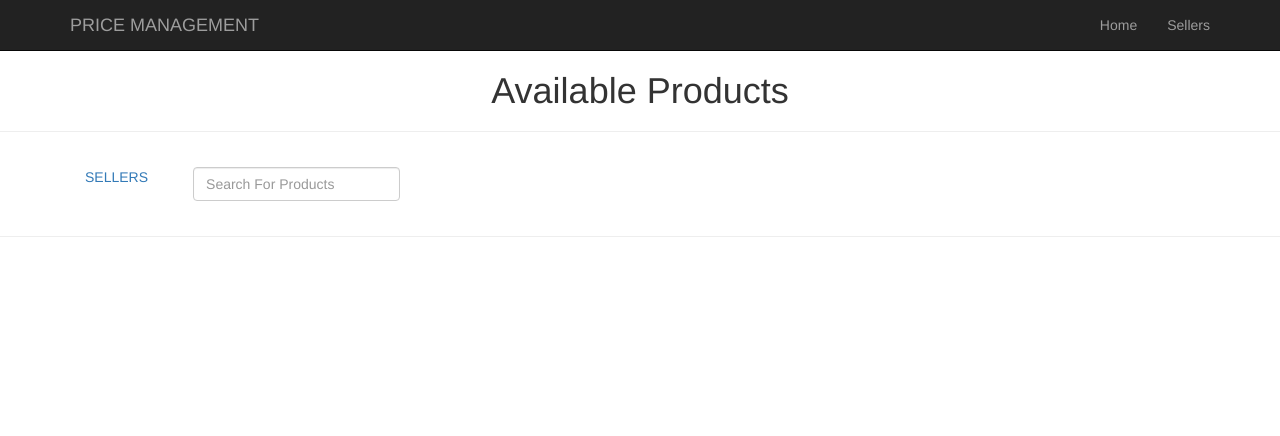
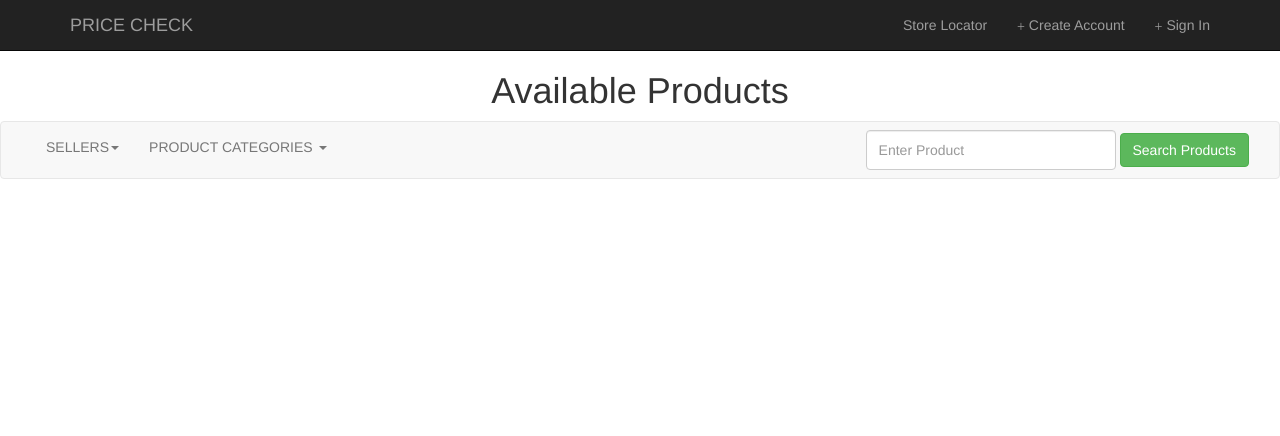
Before and after one commit to mariammwanje/pricecheck, a Django app: page /products/ in a window 1280 px wide. Shown: the top 436 px of the page. Run offline with Django 3.2, Linux system fonts and the light colour scheme; data that the repository does not hold is empty; some libraries are stand-ins or nearby versions; some web fonts are replaced.

Commit message:
More Modification on the landing page(product landing)

```diff
--- a/assets/css/main.css
+++ b/assets/css/main.css
@@ -12,6 +12,20 @@ i {
 /*padding-bottom:20px;*/
 /*background-color:#efefef;*/
 /*}*/
+/*@media screen and (min-width:768px){*/
+.navbar-brand-centered {
+    position: absolute;
+    left: 50%;
+    display: block;
+    width: 160px;
+    text-align: center;
+    background-color: #eee;
+}
+
+.navbar > .container .navbar-brand-centered,
+.navbar > .container-fluid .navbar-brand-centered {
+    margin-left: -80px;
+}
 
 .nav > li .count {
     position: fixed;
@@ -189,3 +203,6 @@ footer a:hover {
 [data-slide="prev"] {
     margin-right: 10px;
 }
+
+
+/*}*/
--- a/products/templates/products/products_landing.html
+++ b/products/templates/products/products_landing.html
@@ -7,43 +7,97 @@
 {% block content %}
     {#    {% if request.user.is_authenticated %}#}
     <h1 align="center">Available Products</h1>
+    <nav class="navbar navbar-default">
+        <div class="container-fluid">
+            <!-- Brand and toggle get grouped for better mobile display -->
+            <div class="navbar-header">
+                <button type="button" class="navbar-toggle collapsed" data-toggle="collapse"
+                        data-target="#bs-example-navbar-collapse-1" aria-expanded="false">
+                    <span class="sr-only">Toggle navigation</span>
+                    <span class="icon-bar"></span>
+                    <span class="icon-bar"></span>
+                    <span class="icon-bar"></span>
+                </button>
+                {#                <a class="navbar-brand" href="#">Brand</a>#}
+            </div>
 
-    <hr>
-    <div class="container" align="center">
+            <!-- Collect the nav links, forms, and other content for toggling -->
+            <div class="collapse navbar-collapse" id="bs-example-navbar-collapse-1">
+                <ul class="nav navbar-nav">
+                    {#                    <li class="active"><a href="#">SELLERS<span class="sr-only">(current)</span></a></li>#}
+                    <li class="dropdown">
+                        <a href="#" class="dropdown-toggle" data-toggle="dropdown" role="button" aria-haspopup="true"
+                           aria-expanded="false">SELLERS<span class="caret"></span></a>
+                        <ul class="dropdown-menu">
+                            <li><a href="{% url 'sellers:seller_list' %}">SUPERMARKETS</a></li>
+                            <li><a href="#">LOCAL MARKETS</a></li>
 
-        <ul class="nav navbar-nav">
+                        </ul>
+                    </li>
+                    <li class="dropdown">
+                        <a href="#" class="dropdown-toggle" data-toggle="dropdown" role="button" aria-haspopup="true"
+                           aria-expanded="false">PRODUCT CATEGORIES <span class="caret"></span></a>
+                        <ul class="dropdown-menu">
+                            <li><a href="#">SMART PHONES</a></li>
+                            <li><a href="#">BAKERY</a></li>
+                            <li><a href="#">ELECTRONICS</a></li>
+                            <li><a href="#">FRUITS AND VEGETABLES</a></li>
 
-            <li><a href="# "></i> SELLERS </a></li>
-            <li>
-                <div class="panel-body">
-                    <div class="col-md-12">
-                        <div id="search_block_top" align="center">
-                            <div id="search_block_top_wrap">
-                                <form id="searchbox" method="get"
-                                      action="{% url 'products:products_landing' %}">
-                                    <input class="search_query form-control" type="text"
-                                           id="search_query_top"
-                                           placeholder="Search For Products" name="search"/>
-                                    {#                                <button type="submit" class="btn btn-success button-search">Search Products</button>#}
-                                </form>
-                            </div>
-                        </div>
+                        </ul>
+                    </li>
+                </ul>
 
-                    </div>
-                </div>
-            </li>
-        </ul>
-    </div>
+                <ul class="nav navbar-nav navbar-right">
 
-    <hr>
-    {#    {% for product in object_list %}#}
-    {#    <div class="col-sm-3">#}
-    {#        <br>#}
-    {#        <img class='img-responsive' src="../media/{{ product.image }}" width="150" height="113">#}
-    {#        {{ product.product_name }}<br>Ug.Shs {{ product.price }} Each<br>{{ product.category }}#}
-    {#        </ul>#}
-    {#    </div>#}
-    {#    {% endfor %}#}
+                    <form id="searchbox" method="get"
+                          action="{% url 'products:products_landing' %}" class="navbar-form navbar-left">
+                        <div class="form-group"><input style="width: 250px; height: 40px"
+                                                       class="search_query form-control" type="text"
+                                                       id="search_query_top"
+                                                       placeholder="Enter Product" name="search"/></div>
+                        <button type="submit" class="btn btn-success button-search">Search Products</button>
+                    </form>
+                </ul>
+            </div><!-- /.navbar-collapse -->
+        </div><!-- /.container-fluid -->
+    </nav>
+    {##}
+    {#<hr>#}
+    {#<div class="container">#}
+    {##}
+    {#    <ul class="nav navbar-nav navbar-centered">#}
+    {#        <li><a href="# "></i> SELLERS </a></li>#}
+    {#        <li>#}
+    {#            <div class="panel-body">#}
+    {#                <div class="col-md-12">#}
+    {#                    <div id="search_block_top" align="center">#}
+    {#                        <div id="search_block_top_wrap">#}
+    {#                            <form id="searchbox" method="get"#}
+    {#                                  action="{% url 'products:products_landing' %}">#}
+    {#                                <input class="search_query form-control" type="text"#}
+    {#                                       id="search_query_top"#}
+    {#                                       placeholder="Search For Products" name="search"/>#}
+    {#                                <button type="submit" class="btn btn-success button-search">Search Products</button>#}
+    {#                            </form>#}
+    {#                        </div>#}
+    {#                    </div>#}
+    {##}
+    {#                </div>#}
+    {#            </div>#}
+    {#        </li>#}
+    {##}
+    {#    </ul>#}
+    {#</div>#}
+    {##}
+    {#<hr>#}
+    {#        {% for product in object_list %}#}
+    {#        <div class="col-sm-3">#}
+    {#            <br>#}
+    {#            <img class='img-responsive' src="../media/{{ product.image }}" width="150" height="113">#}
+    {#            {{ product.product_name }}<br>Ug.Shs {{ product.price }} Each<br>{{ product.category }}#}
+    {#            </ul>#}
+    {#        </div>#}
+    {#        {% endfor %}#}
     {% for product in object_list %}
         <div class="col-xs-6 col-md-3">
             <div class="thumbnail">
@@ -71,6 +125,4 @@
     {#    {% endif %}#}
 
 
-
-
 {% endblock %}
--- a/templates/base.html
+++ b/templates/base.html
@@ -21,13 +21,23 @@
             <button type="button" class="navbar-toggle" data-toggle="collapse" data-target=".navbar-collapse">
                 <span class="icon-toggle"></span>
             </button>
-            <a class="navbar-brand" href="#">PRICE MANAGEMENT</a>
+            <a class="navbar-brand" href="#">PRICE CHECK</a>
         </div>
         <div class="navbar-collapse collapse">
+
             <ul class="nav navbar-nav navbar-right">
-                <li><a href="{% url 'products:products_landing' %}">Home</a></li>
-                <li><a href="{% url 'sellers:seller_list' %}">Sellers</a></li>
-
+                <li>
+                    <a href="#" align="pull-right"
+                    ><span class="glyphicon glyphicon-search"></span> Store Locator</a>
+                </li>
+                <li>
+                    <a href="#" align="pull-right"
+                    ><span class="glyphicon glyphicon-plus"></span> Create Account</a>
+                </li>
+                <li>
+                    <a href="#" align="pull-right"
+                    ><span class="glyphicon glyphicon-plus"></span> Sign In</a>
+                </li>
             </ul>
         </div>
     </div>
```
